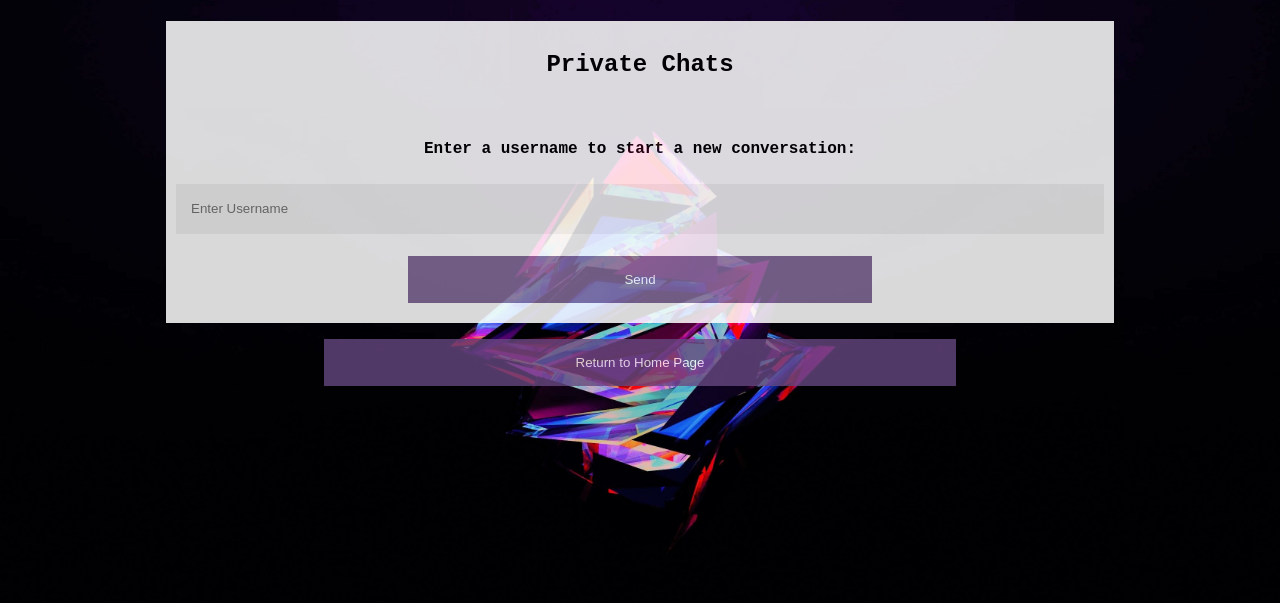
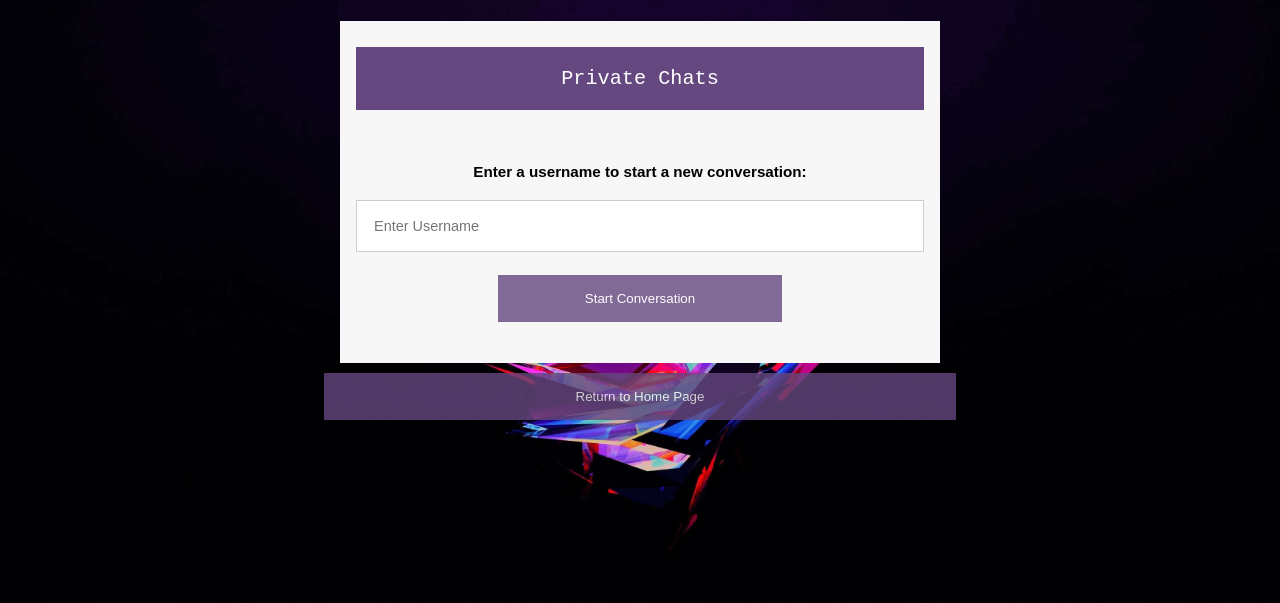
Before and after one commit to CAPPK/Live-Chat-App, a Flask app: page /privateconvo in a window 1280 px wide. Shown: the part 45-648 px from the top of the page. Run offline with Flask 2, Linux system fonts and the light colour scheme; the visitor is signed in with stand-in values (Sample User, id 1); data that the repository does not hold is empty.

Commit message:
UI changes pt2

```diff
--- a/TestApplication/static/home/style.css
+++ b/TestApplication/static/home/style.css
@@ -238,6 +238,7 @@ background-color: rgb(102, 72, 128);
 }
 
 .form-style-6 input[type="text"],
+.form-style-6 input[type="password"],
 .form-style-6 input[type="date"],
 .form-style-6 input[type="datetime"],
 .form-style-6 input[type="email"],
@@ -265,6 +266,7 @@ background-color: rgb(102, 72, 128);
 	font: 95% Arial, Helvetica, sans-serif;
 }
 .form-style-6 input[type="text"]:focus,
+.form-style-6 input[type="password"]:focus,
 .form-style-6 input[type="date"]:focus,
 .form-style-6 input[type="datetime"]:focus,
 .form-style-6 input[type="email"]:focus,
--- a/TestApplication/templates/createuser/createuser.html
+++ b/TestApplication/templates/createuser/createuser.html
@@ -27,7 +27,7 @@
             <input type="text" placeholder="Username..." class="username" name="Username" required />
 
             <!-- <h2>Password:</h2> -->
-            <input type="text" placeholder="Password..." class="password" name="Password" required />
+            <input type="password" placeholder="Password..." class="password" name="Password" required />
 
             <button type="submit" class="btn">Send</button>
         </form>
--- a/TestApplication/templates/login/login.html
+++ b/TestApplication/templates/login/login.html
@@ -22,7 +22,7 @@
             <input type="text" placeholder="Username..." class="username" name="Username" required />
 
             <!-- <h2>Password:</h2> -->
-            <input type="text" placeholder="Password..." class="password" name="Password" required />
+            <input type="password" placeholder="Password..." class="password" name="Password" required />
 
             <button type="submit" class="btn">Send</button>
         </form>
--- a/TestApplication/templates/privateconvo/privateconvo.html
+++ b/TestApplication/templates/privateconvo/privateconvo.html
@@ -7,10 +7,10 @@
         <header>
         <h1>{{ActiveUser}}'s Conversations</h1>
         </header>
-    <div class="active-conversations" id="myForm">
+        <div class="form-style-6" id="myForm">
 
-        <div class="form-container">
-            <h2>Private Chats</h2>
+            <div class="form-style-6">
+                <h1>Private Chats</h1>
                 <div contenteditable="false" placeholder="The live-feed will display here" class="convo" readonly="true">
                     {%for convo in conversations%}
                     <form action="/privateSearchUser/{{convo}}" method='GET'>
@@ -21,7 +21,8 @@
                     {%endfor %}
                 </div>
             </div>
-        <form action="/privateconvo" method="POST" class="form-container">
+
+            <form action="/privateconvo" method="POST">
                 {% with messages = get_flashed_messages() %}
                 {% if messages %}
                     <div class="user-error">
@@ -31,7 +32,7 @@
                 {% endwith %}
                 <h4>Enter a username to start a new conversation:</h4>
                 <input type="text" placeholder="Enter Username" class="msg" name="NewConvo" required />
-            <button type="submit" class="backbtn">Send</button>
+                <button type="submit" class="backbtn">Start Conversation</button>
             </form>
 
         </div>
@@ -44,3 +45,4 @@
             <a href="{{url_for('home')}}"><button type="submit" class="backbtn">Return to Home Page</button></a>
         {% endif %}
     </body>
+</html>
```
Lines whose indentation alone changed are shown as unchanged.
